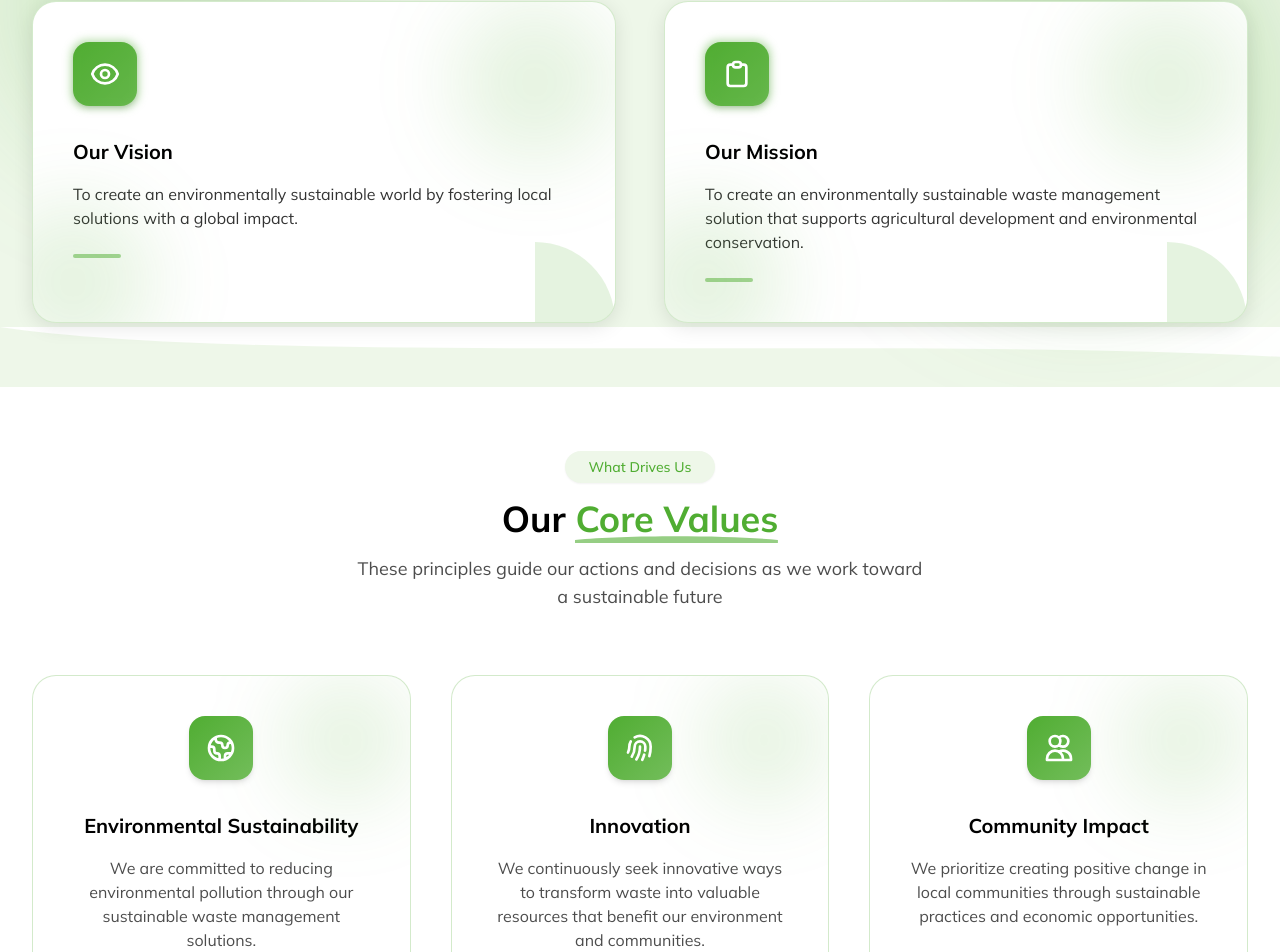
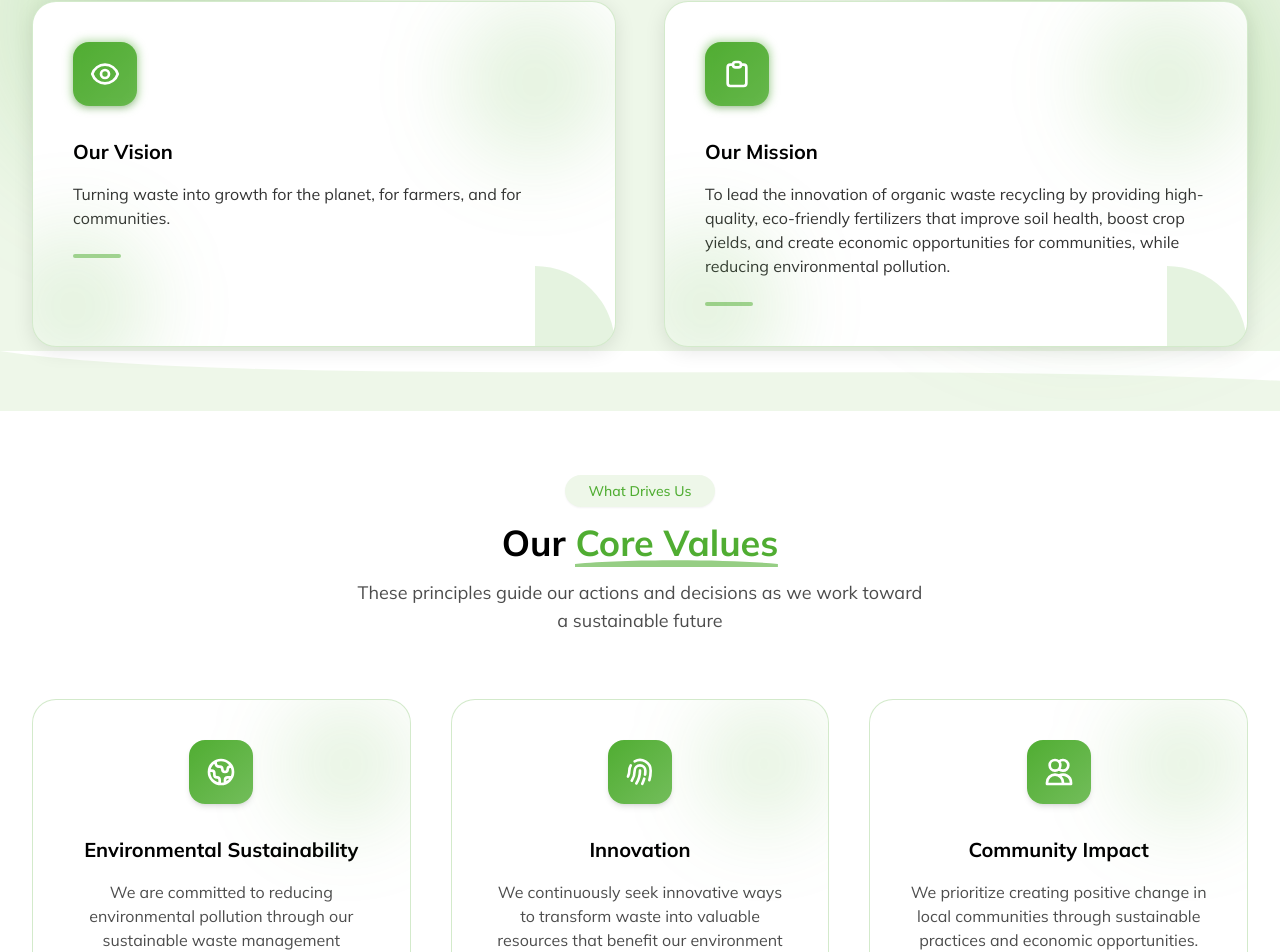
Before and after one commit to RazakMbaga3/CutoffRecycle, a Next.js app: page /about in a window 1280 px wide. Shown: the part 2331-3283 px from the top of the page. Built offline with nearby package versions, Linux system fonts and the light colour scheme; no server answers.

Commit message:
Update page.js

```diff
--- a/app/about/page.js
+++ b/app/about/page.js
@@ -253,7 +253,7 @@
               </div>
 
               <h3 className="text-xl font-bold mb-4 text-brand-black group-hover:text-brand-green transition-colors duration-300">Our Vision</h3>              <p className="text-brand-black/80 group-hover:text-brand-black/90 transition-colors duration-300">
-                To create an environmentally sustainable world by fostering local solutions with a global impact.
+                Turning waste into growth for the planet, for farmers, and for communities.
               </p>
               <div className="mt-6 w-12 h-1 bg-brand-green/50 rounded-full group-hover:w-20 transition-all duration-500"></div>
             </div>            {/* Mission - Enhanced card with more organic styling */}
@@ -275,7 +275,7 @@
               </div>
 
               <h3 className="text-xl font-bold mb-4 text-brand-black group-hover:text-brand-green transition-colors duration-300">Our Mission</h3>              <p className="text-brand-black/80 group-hover:text-brand-black/90 transition-colors duration-300">
-                To create an environmentally sustainable waste management solution that supports agricultural development and environmental conservation.
+               To lead the innovation of organic waste recycling by providing high-quality, eco-friendly fertilizers that improve soil health, boost crop yields, and create economic opportunities for communities, while reducing environmental pollution.
               </p>
               <div className="mt-6 w-12 h-1 bg-brand-green/50 rounded-full group-hover:w-20 transition-all duration-500"></div>
             </div>          </div>
```
